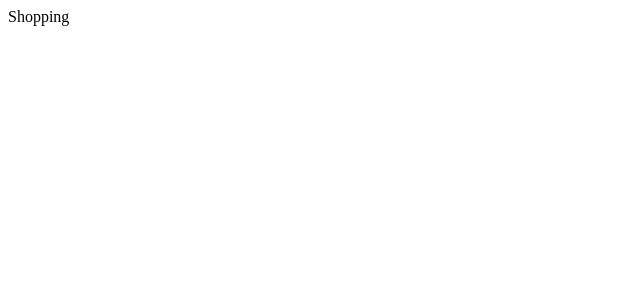
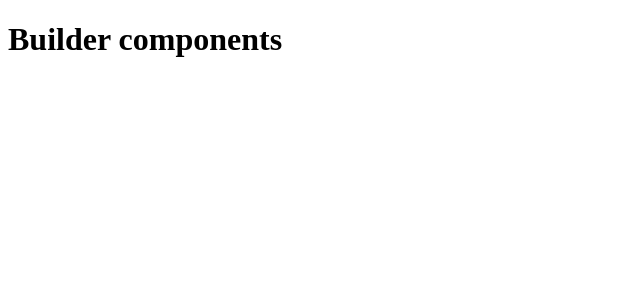
Before and after one commit to MaroufEbrahimi/famousShop, a React (Create React App) app: page / in a window 1280 px wide. Shown: the top 300 px of the page, without its empty margins (0-640 px from the left). Built offline with nearby package versions, Linux system fonts and the light colour scheme.

Commit message:
added Shopping component here

```diff
--- a/src/container/Shopping/Shopping.js
+++ b/src/container/Shopping/Shopping.js
@@ -1,8 +1,14 @@
 import React, { Component } from "react";
+
+import Controls from "../../components/Controls/Controls";
 
 class Shopping extends Component {
   render() {
-    return <div>Shopping</div>;
+    return (
+      <div>
+        <Controls />
+      </div>
+    );
   }
 }
 
```
